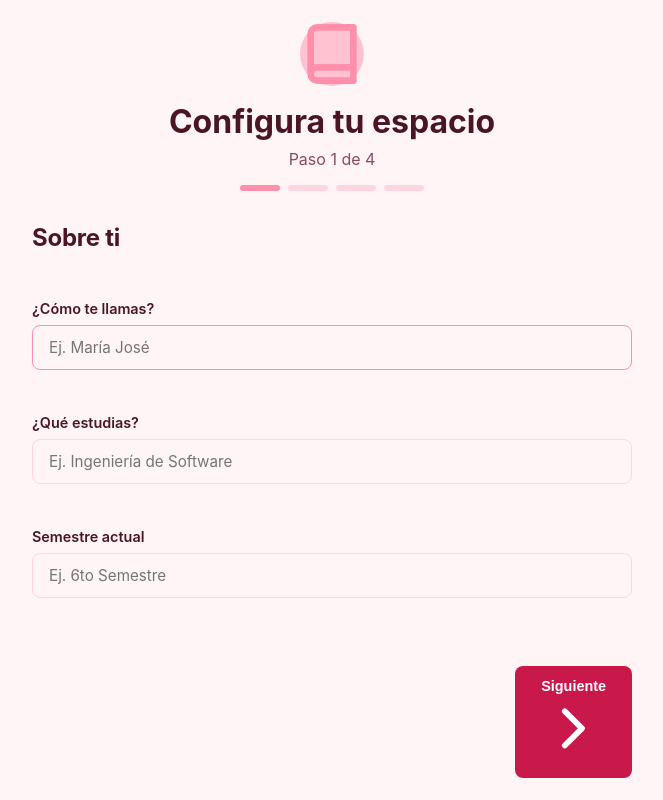
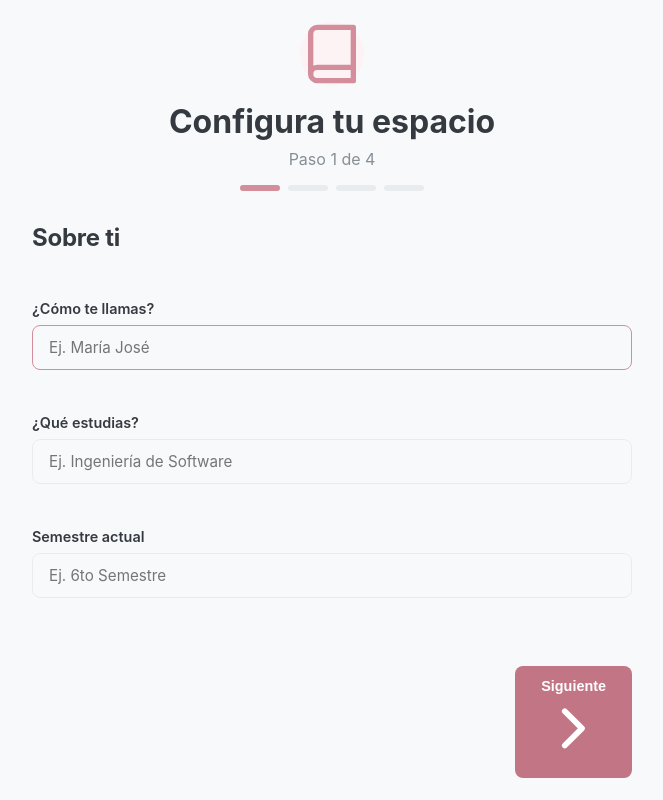
Before and after one commit to maajjjoo/studia-frontend, a React (Vite) app: page / in a window 1280 px wide. Shown: the whole page, without its empty margins (308-971 px from the left). Built offline with nearby package versions, Linux system fonts and the light colour scheme.

Commit message:
style: unificar iconos y suavizar la interfaz

```diff
--- a/src/App.css
+++ b/src/App.css
@@ -10,64 +10,49 @@
   --shadow-md: 0 8px 24px rgba(0, 0, 0, 0.05);
   --transition-smooth: all 0.2s ease-in-out;
 
-  /* Theme A: Monochromatic Rose (Default) */
-  --color-bg-base: #FFF5F7;
-  --color-surface: #FFEBF0;
-  --color-text-main: #4A1525;
-  --color-text-muted: #8E4A5D;
-  --color-border: #FFD6E0;
+  /* Global Neutrals */
+  --color-bg-base: #F8F9FA;
+  --color-surface: #FFFFFF;
+  --color-border: #E9ECEF;
+  --color-text-main: #343A40;
+  --color-text-muted: #868E96;
 
-  --color-accent-main: #FF8FAB;
-  --color-accent-soft: #FFC2D1;
-  --color-btn-dark: #C9184A;
+  --color-destructive: #E03131;
+  --color-destructive-bg: #FFF5F5;
+
+  /* Theme A: Muted Rose (Default) */
+  --color-accent-soft: #FDF3F5;
+  --color-accent-main: #D48E9B;
+  --color-accent-hover: #C27685;
+  --color-btn-dark: #C27685;
 
   /* Card Colors */
-  --card-tasks-bg: #FFEBF0;
-  --card-tasks-accent: #FF8FAB;
-
-  --card-calendar-bg: #FFEBF0;
-  --card-calendar-accent: #FF8FAB;
-
-  --card-ai-bg: #FFEBF0;
-  --card-focus-bg: #FFEBF0;
-  --card-progress-bg: #FFEBF0;
+  --card-tasks-bg: #FFFFFF;
+  --card-tasks-accent: var(--color-accent-main);
+  --card-calendar-bg: #FFFFFF;
+  --card-calendar-accent: var(--color-accent-main);
+  --card-ai-bg: #FFFFFF;
+  --card-focus-bg: #FFFFFF;
+  --card-progress-bg: #FFFFFF;
 
   /* Badges & Priorities */
-  --prio-high-bg: #FFE5EC; --prio-high-text: #C9184A;
-  --prio-medium-bg: #FFF0F3; --prio-medium-text: #FF8FAB;
-  --prio-low-bg: #FFF5F7; --prio-low-text: #8E4A5D;
+  --prio-high-bg: #FFF5F5; --prio-high-text: #E03131;
+  --prio-medium-bg: #FDF3F5; --prio-medium-text: #D48E9B;
+  --prio-low-bg: #F8F9FA; --prio-low-text: #868E96;
 
   font-family: 'Inter', system-ui, sans-serif;
   -webkit-font-smoothing: antialiased;
 }
 
 [data-theme="blue"] {
-  /* Theme B: Monochromatic Blue */
-  --color-bg-base: #F0F8FF;
-  --color-surface: #E0F2FE;
-  --color-text-main: #0C4A6E;
-  --color-text-muted: #0284C7;
-  --color-border: #BAE6FD;
-
-  --color-accent-main: #38BDF8;
-  --color-accent-soft: #7DD3FC;
-  --color-btn-dark: #0284C7;
-
-  /* Card Colors */
-  --card-tasks-bg: #E0F2FE;
-  --card-tasks-accent: #38BDF8;
-
-  --card-calendar-bg: #E0F2FE;
-  --card-calendar-accent: #38BDF8;
-
-  --card-ai-bg: #E0F2FE;
-  --card-focus-bg: #E0F2FE;
-  --card-progress-bg: #E0F2FE;
+  /* Theme B: Muted Blue */
+  --color-accent-soft: #F3F8FC;
+  --color-accent-main: #7FA3C1;
+  --color-accent-hover: #668CAE;
+  --color-btn-dark: #668CAE;
 
   /* Badges & Priorities */
-  --prio-high-bg: #E0F2FE; --prio-high-text: #0284C7;
-  --prio-medium-bg: #F0F9FF; --prio-medium-text: #38BDF8;
-  --prio-low-bg: #F0F8FF; --prio-low-text: #0EA5E9;
+  --prio-medium-bg: #F3F8FC; --prio-medium-text: #7FA3C1;
 }
 
 /* Base resets */
@@ -166,10 +151,10 @@ input, textarea, select { font-family: inherit; }
 .card-calendar h2 { color: var(--color-text-main); }
 .card-calendar .card-link { color: var(--card-calendar-accent); }
 
-.card-ai { background: var(--card-ai-bg); color: #8A4F4F; }
+.card-ai { background: var(--card-ai-bg); color: var(--color-text-main); }
 .card-ai h2 { color: var(--color-text-main); }
 
-.card-focus { background: var(--card-focus-bg); color: #8B6533; }
+.card-focus { background: var(--card-focus-bg); color: var(--color-text-muted); }
 .card-focus h2 { color: var(--color-text-main); }
 
 .card-progress { background: var(--card-progress-bg); border: 1px solid var(--color-border); grid-column: span 2; }
@@ -213,12 +198,12 @@ input, textarea, select { font-family: inherit; }
 .mc-days { display: grid; grid-template-columns: repeat(7, 1fr); gap: 0.25rem; }
 .mc-day { aspect-ratio: 1; display: flex; align-items: center; justify-content: center; font-size: 0.85rem; font-weight: 600; border-radius: 50%; color: var(--color-text-main); position: relative; }
 .mc-day.today { background: var(--card-calendar-accent); color: white; }
-.mc-day .dot { width: 3px; height: 3px; background: #C84646; border-radius: 50%; position: absolute; bottom: 2px; }
+.mc-day .dot { width: 3px; height: 3px; background: var(--color-accent-main); border-radius: 50%; position: absolute; bottom: 2px; }
 
 .mini-agenda { flex: 1; border-left: 1px solid rgba(0,0,0,0.05); padding-left: 1.5rem; }
 .mini-agenda h4 { font-size: 0.7rem; letter-spacing: 0.1em; text-transform: uppercase; margin: 0 0 1rem 0; opacity: 0.7; }
 .mini-agenda-item { display: flex; gap: 0.75rem; margin-bottom: 1rem; }
-.mini-agenda-time { font-size: 0.85rem; font-weight: 700; color: #C84646; } /* Highlighted time */
+.mini-agenda-time { font-size: 0.85rem; font-weight: 700; color: var(--color-accent-main); } /* Highlighted time */
 .mini-agenda-info h5 { margin: 0; font-size: 0.95rem; font-weight: 700; color: var(--color-text-main); }
 .mini-agenda-info p { margin: 0; font-size: 0.8rem; opacity: 0.8; }
 
@@ -226,10 +211,10 @@ input, textarea, select { font-family: inherit; }
 .focus-timer { display: flex; align-items: center; justify-content: space-between; }
 .timer-circle {
   width: 140px; height: 140px; border-radius: 50%; border: 8px solid rgba(139, 101, 51, 0.2);
-  border-left-color: #8B6533; display: flex; flex-direction: column; align-items: center; justify-content: center;
+  border-left-color: var(--color-text-muted); display: flex; flex-direction: column; align-items: center; justify-content: center;
 }
 .timer-time { font-size: 2rem; font-weight: 800; color: var(--color-text-main); margin: 0; }
-.timer-label { font-size: 0.75rem; color: #8B6533; font-weight: 600; }
+.timer-label { font-size: 0.75rem; color: var(--color-text-muted); font-weight: 600; }
 .timer-controls { display: flex; flex-direction: column; gap: 0.5rem; }
 .btn-play { width: 48px; height: 48px; border-radius: 50%; background: var(--color-btn-dark); color: white; border: none; display: flex; align-items: center; justify-content: center; cursor: pointer; }
 .btn-reset { width: 48px; height: 48px; border-radius: 50%; background: transparent; border: 1px solid rgba(0,0,0,0.1); display: flex; align-items: center; justify-content: center; cursor: pointer; }
@@ -280,7 +265,9 @@ input, textarea, select { font-family: inherit; }
   cursor: pointer; border: none; transition: var(--transition-smooth);
 }
 .btn-primary { background: var(--color-btn-dark); color: white; }
-.btn-secondary { background: var(--color-bg-base); color: var(--color-text-main); border: 1px solid var(--color-border); }
+.btn-primary:hover { background: var(--color-accent-hover); }
+.btn-secondary { background: var(--color-surface); color: var(--color-text-main); border: 1px solid var(--color-border); }
+.btn-secondary:hover { background: var(--color-bg-base); }
 
 /* Tasks Screen */
 .tasks-filters { display: flex; gap: 0.5rem; margin-bottom: 1.5rem; }
@@ -305,7 +292,7 @@ input, textarea, select { font-family: inherit; }
 .task-item:hover .task-actions { opacity: 1; }
 .icon-btn { background: transparent; border: none; padding: 0.5rem; cursor: pointer; color: var(--color-text-muted); border-radius: 6px; }
 .icon-btn:hover { background: var(--color-bg-base); color: var(--color-text-main); }
-.icon-btn.danger:hover { color: #DC2626; background: #FEE2E2; }
+.icon-btn.danger:hover { color: var(--color-destructive); background: var(--color-destructive-bg); }
 
 /* Calendar Screen */
 .full-calendar-container { display: grid; grid-template-columns: 1fr 350px; gap: 2rem; align-items: start; }
--- a/src/Icons.tsx
+++ b/src/Icons.tsx
@@ -1,6 +1,6 @@
 export const Icons = {
   Logo: () => (
-    <svg viewBox="0 0 24 24" fill="none" stroke="currentColor" strokeWidth="2.5" strokeLinecap="round" strokeLinejoin="round">
+    <svg viewBox="0 0 24 24" fill="none" stroke="currentColor" strokeWidth="2" strokeLinecap="round" strokeLinejoin="round">
       <path d="M4 19.5v-15A2.5 2.5 0 0 1 6.5 2H20v20H6.5a2.5 2.5 0 0 1 0-5H20" />
     </svg>
   ),
@@ -105,5 +105,33 @@ export const Icons = {
     <svg viewBox="0 0 24 24" fill="none" stroke="currentColor" strokeWidth="2" strokeLinecap="round" strokeLinejoin="round">
       <polyline points="9 18 15 12 9 6" />
     </svg>
+  ),
+  Spark: () => (
+    <svg viewBox="0 0 24 24" fill="none" stroke="currentColor" strokeWidth="2" strokeLinecap="round" strokeLinejoin="round">
+      <path d="M9.937 15.5A2 2 0 0 0 8.5 14.063l-6.135-1.582a.5.5 0 0 1 0-.962L8.5 9.936A2 2 0 0 0 9.937 8.5l1.582-6.135a.5.5 0 0 1 .963 0L14.063 8.5A2 2 0 0 0 15.5 9.937l6.135 1.581a.5.5 0 0 1 0 .964L15.5 14.063a2 2 0 0 0-1.437 1.437l-1.582 6.135a.5.5 0 0 1-.963 0z"/>
+    </svg>
+  ),
+  Bell: () => (
+    <svg viewBox="0 0 24 24" fill="none" stroke="currentColor" strokeWidth="2" strokeLinecap="round" strokeLinejoin="round">
+      <path d="M18 8A6 6 0 0 0 6 8c0 7-3 9-3 9h18s-3-2-3-9"></path>
+      <path d="M13.73 21a2 2 0 0 1-3.46 0"></path>
+    </svg>
+  ),
+  Play: () => (
+    <svg viewBox="0 0 24 24" fill="none" stroke="currentColor" strokeWidth="2" strokeLinecap="round" strokeLinejoin="round">
+      <polygon points="5 3 19 12 5 21 5 3"></polygon>
+    </svg>
+  ),
+  Pause: () => (
+    <svg viewBox="0 0 24 24" fill="none" stroke="currentColor" strokeWidth="2" strokeLinecap="round" strokeLinejoin="round">
+      <rect x="6" y="4" width="4" height="16"></rect>
+      <rect x="14" y="4" width="4" height="16"></rect>
+    </svg>
+  ),
+  Reset: () => (
+    <svg viewBox="0 0 24 24" fill="none" stroke="currentColor" strokeWidth="2" strokeLinecap="round" strokeLinejoin="round">
+      <path d="M3 12a9 9 0 1 0 9-9 9.75 9.75 0 0 0-6.74 2.74L3 8"></path>
+      <path d="M3 3v5h5"></path>
+    </svg>
   )
 };
--- a/src/SettingsScreen.tsx
+++ b/src/SettingsScreen.tsx
@@ -145,11 +145,11 @@ export function SettingsScreen({ theme, onChangeTheme, profile, onUpdateProfile
           <label className="form-label">Tema visual</label>
           <div className="theme-selector" style={{gridTemplateColumns: '1fr 1fr'}}>
             <div className={`theme-card ${theme === 'rose' ? 'active' : ''}`} onClick={() => onChangeTheme('rose')}>
-              <div className="theme-preview" style={{background: '#FFF5F7'}}><div className="tp-a1" style={{background: '#FF8FAB'}}></div><div className="tp-a2" style={{background: '#FFEBF0'}}></div></div>
+              <div className="theme-preview" style={{background: '#FDF3F5'}}><div className="tp-a1" style={{background: '#D48E9B'}}></div><div className="tp-a2" style={{background: '#F8F9FA'}}></div></div>
               <span style={{fontWeight: 600, fontSize: '0.85rem'}}>Rosa Monocromático</span>
             </div>
             <div className={`theme-card ${theme === 'blue' ? 'active' : ''}`} onClick={() => onChangeTheme('blue')}>
-              <div className="theme-preview" style={{background: '#F0F8FF'}}><div className="tp-b1" style={{background: '#38BDF8'}}></div><div className="tp-b2" style={{background: '#E0F2FE'}}></div></div>
+              <div className="theme-preview" style={{background: '#F3F8FC'}}><div className="tp-b1" style={{background: '#7FA3C1'}}></div><div className="tp-b2" style={{background: '#F8F9FA'}}></div></div>
               <span style={{fontWeight: 600, fontSize: '0.85rem'}}>Azul Monocromático</span>
             </div>
           </div>
```
Also changed, not shown: src/App.tsx (+13 -41 lines).
